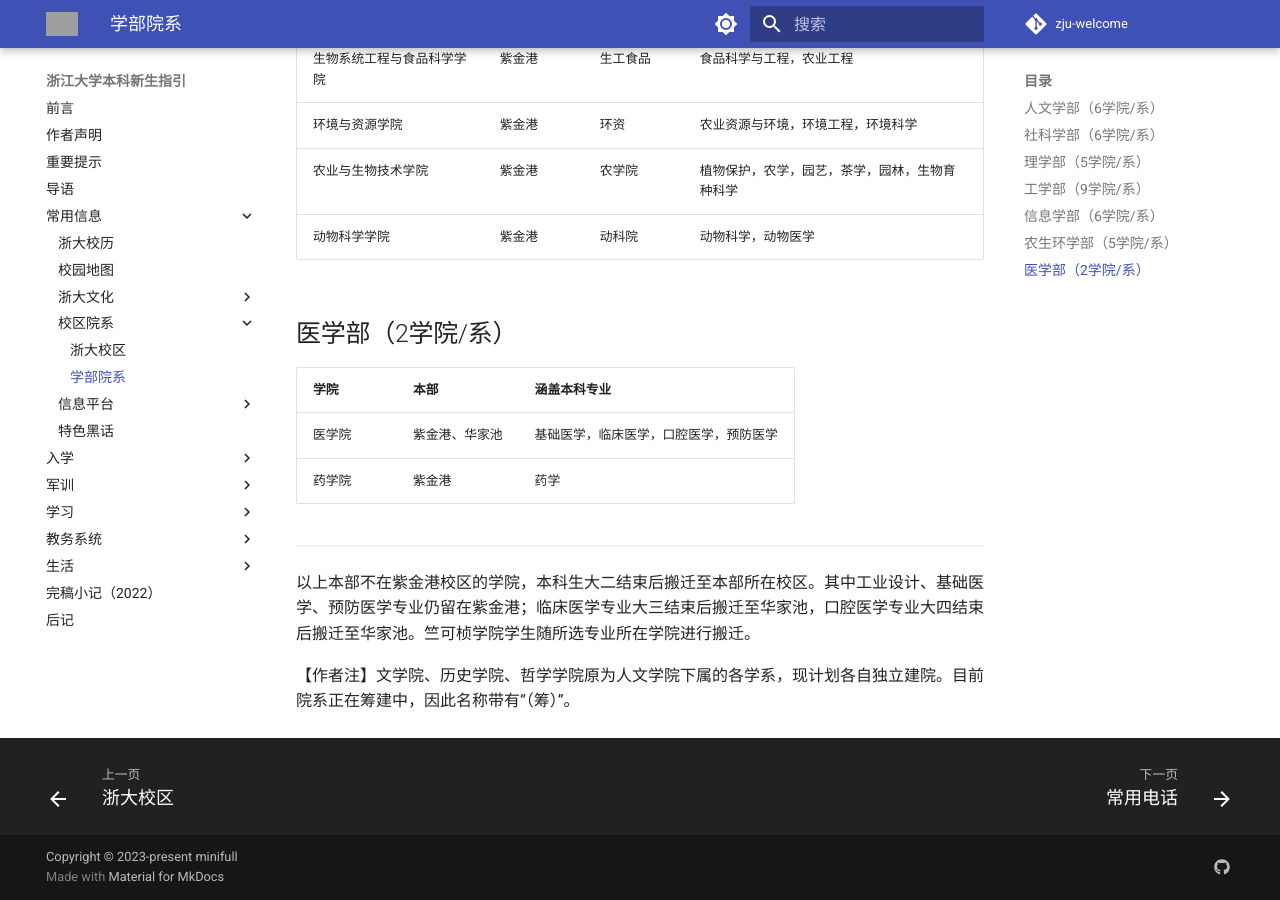
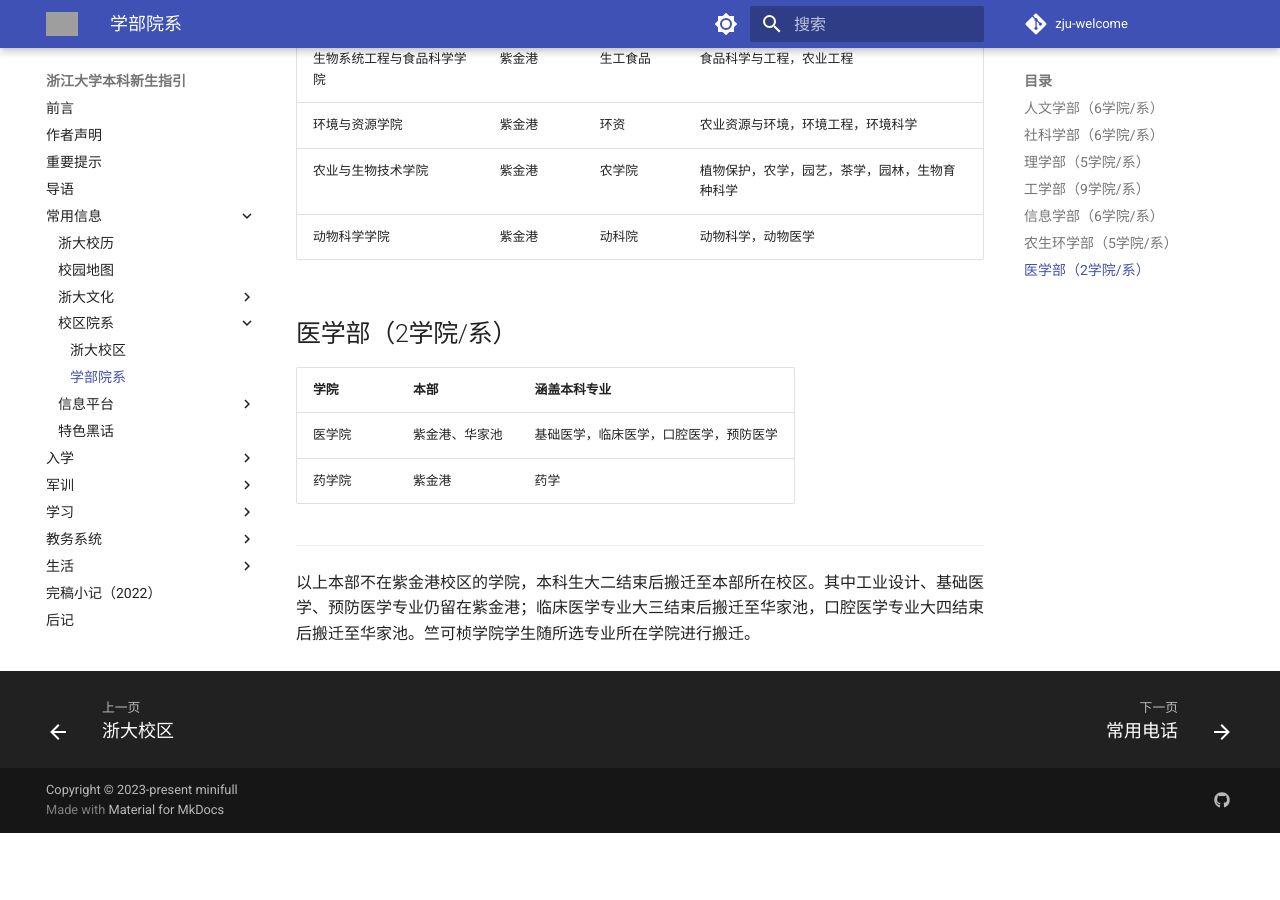
Before and after one commit to mini-full/zju-welcome, an MkDocs documentation site: the page built from docs/basics/colleges.md, in a window 1280 px wide and 900 px high, scrolled down 2846 px. Built offline with MkDocs 1.6.1 and Material for MkDocs 9.7.7, drawn with Linux system fonts in a browser that asks for light colours; comment, search, counter and statistics services are not loaded; after the commit the page ends 3679 px from its top, so only the background shows below that; some of the changed text lies outside the part shown; grey boxes are pictures that could not be loaded.

Commit message:
remove 筹

```diff
--- a/docs/basics/colleges.md
+++ b/docs/basics/colleges.md
@@ -8,9 +8,9 @@
 
 | 学院               | 本部   | 民间简称 | 涵盖本科专业                                 |
 | ------------------ | ------ | -------- | -------------------------------------------- |
-| 文学院（筹）       | 紫金港 |          | 汉语言文学、古典文献学                       |
-| 历史学院（筹）     | 紫金港 |          | 历史学                                       |
-| 哲学学院（筹）     | 紫金港 |          | 哲学                                         |
+| 文学院       | 紫金港 |          | 汉语言文学、古典文献学                       |
+| 历史学院     | 紫金港 |          | 历史学                                       |
+| 哲学学院     | 紫金港 |          | 哲学                                         |
 | 外国语学院         | 紫金港 | 外院     | 英语，翻译，俄语，日语，德语，法语，西班牙语 |
 | 传媒与国际文化学院 | 紫金港 | 传院     | 新闻学，传播学                               |
 | 艺术与考古学院     | 西溪   | 艺古     | 文物与博物馆学，书法学，环境设计，视觉传达设计，中国画，考古学           |
@@ -81,5 +81,3 @@
 ---
 
 以上本部不在紫金港校区的学院，本科生大二结束后搬迁至本部所在校区。其中工业设计、基础医学、预防医学专业仍留在紫金港；临床医学专业大三结束后搬迁至华家池，口腔医学专业大四结束后搬迁至华家池。竺可桢学院学生随所选专业所在学院进行搬迁。
-
-【作者注】文学院、历史学院、哲学学院原为人文学院下属的各学系，现计划各自独立建院。目前院系正在筹建中，因此名称带有“（筹）”。
```
Also changed, not shown: docs/life/campus.md (+1 -1 lines).
